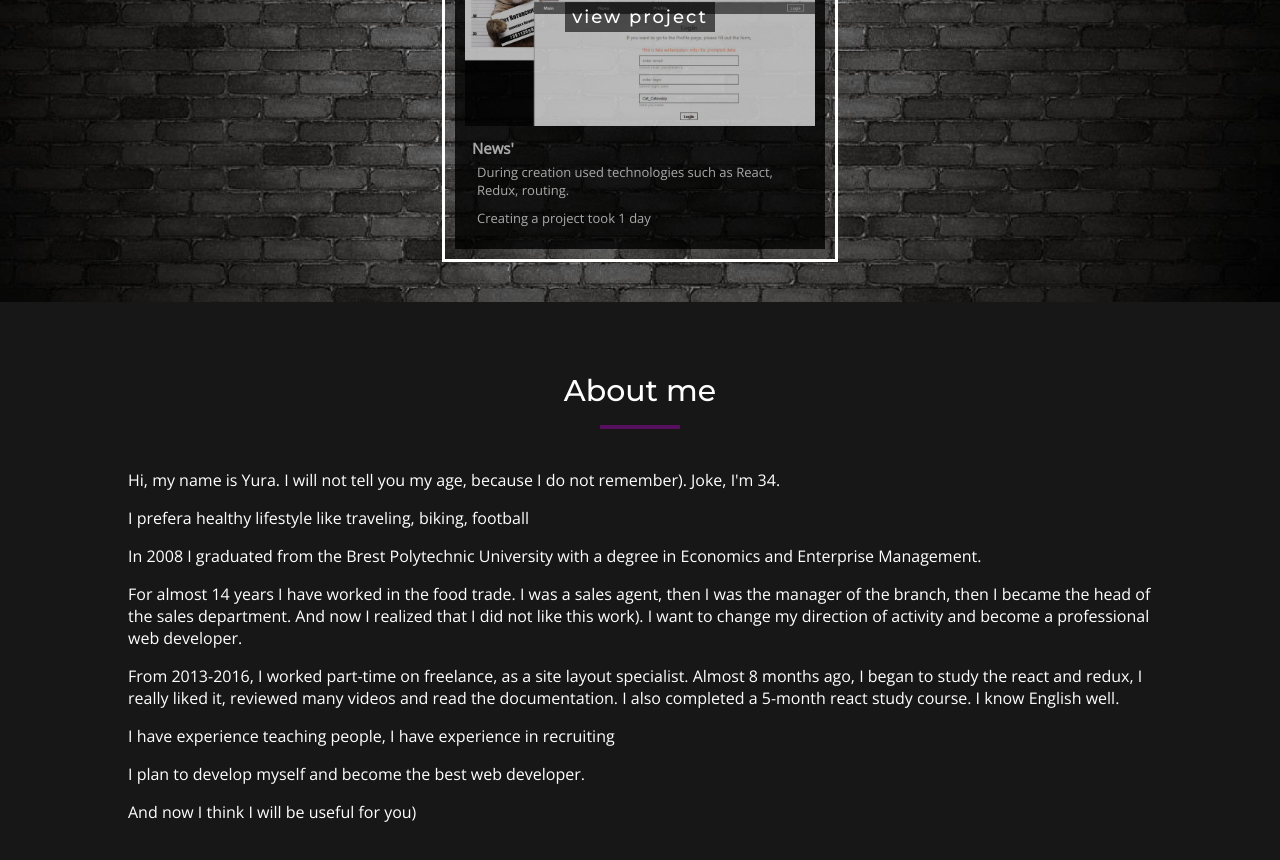
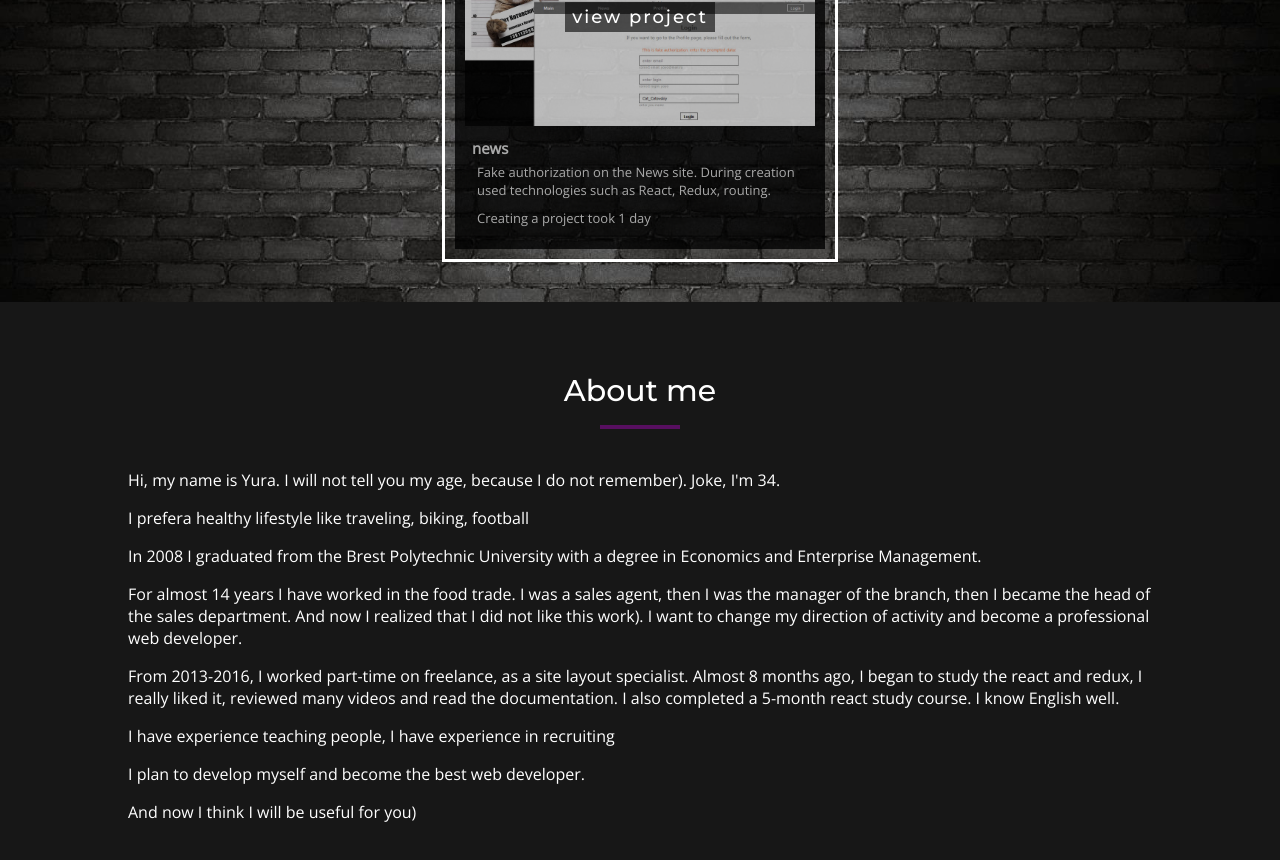
Before and after one commit to Yuranuch/My_portfolio, a React (Create React App) app: page / in a window 1280 px wide. Shown: the part 3480-4340 px from the top of the page. Built offline with nearby package versions, Linux system fonts and the light colour scheme.

Commit message:
some css fixed

```diff
--- a/src/Components/MyWorks/MyWorks.js
+++ b/src/Components/MyWorks/MyWorks.js
@@ -63,8 +63,8 @@ function MyWorks() {
                         />
                         <MyWorkItem
                             src={project_7}
-                            title="News'"
-                            info="During creation used technologies such as React, Redux, routing."
+                            title="news"
+                            info="Fake authorization on the News site. During creation used technologies such as React, Redux, routing."
                             time="Creating a project took 1 day"
                             pathTo="https://github.com/Yuranuch/News_page"
                         />
```
